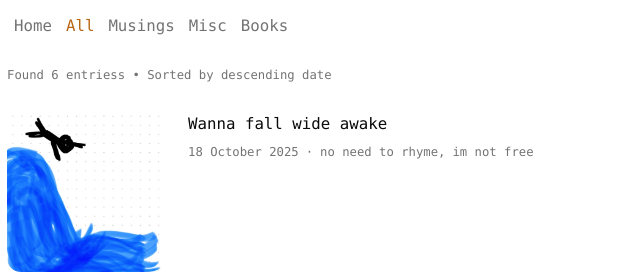
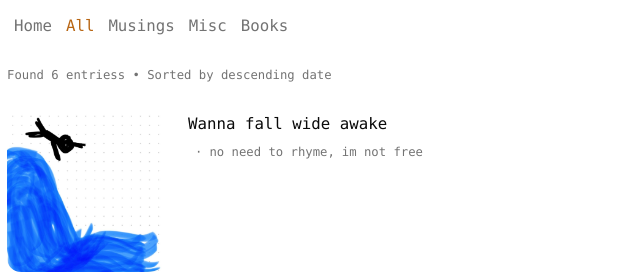
Before and after one commit to divijsingla/jetskii-blogs, a React (Vite) app: page /jetskii-blogs/blog in a window 1280 px wide. Shown: the top 274 px of the page, without its empty margins (0-640 px from the left). Built offline with nearby package versions, Linux system fonts and the light colour scheme.

Commit message:
date remove

```diff
--- a/src/blogPosts.ts
+++ b/src/blogPosts.ts
@@ -13,7 +13,7 @@ export const blogPosts = [
     title: "Wanna fall wide awake",
     excerpt: "",
     content: musings1,
-    date: "18 October 2025",
+    date: "",
     readTime: "10 min read",
     tags: ["no need to rhyme", "im not free"],
     category: "musings",
```
